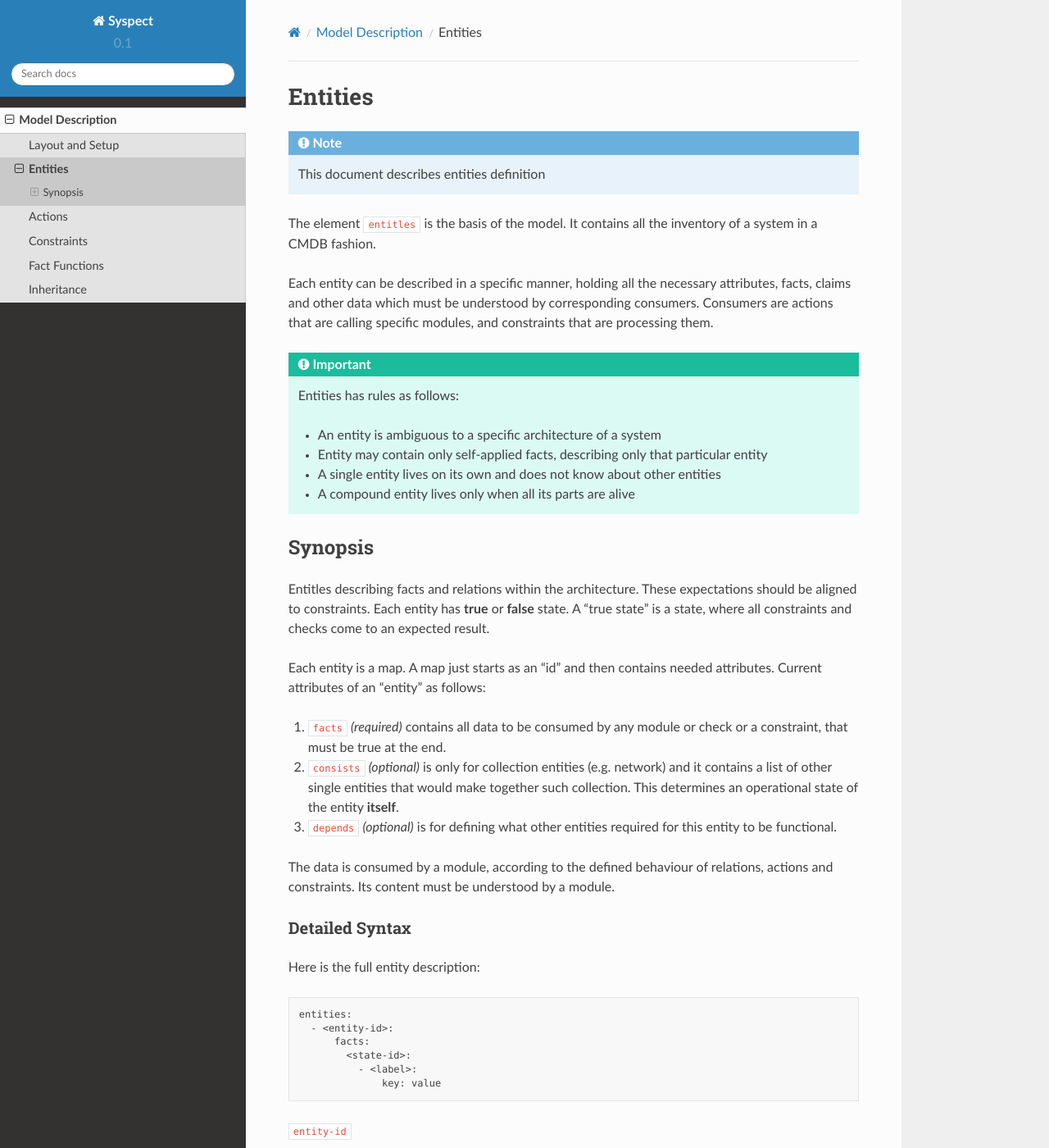
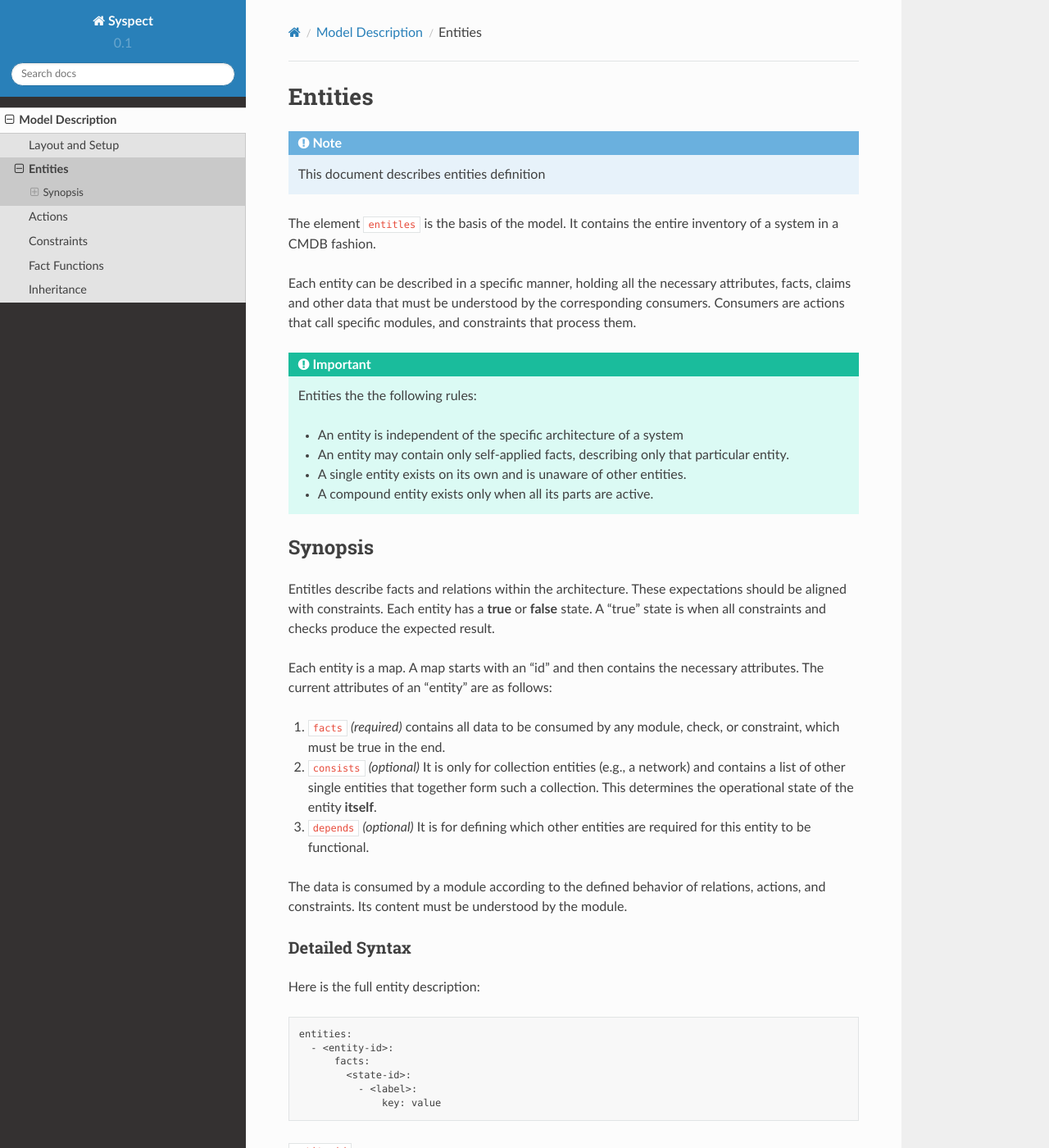
Before and after one commit to tinythings/sysinspect, a Sphinx documentation site: the page built from docs/modeldescr/entities.rst, in a window 1280 px wide and 1400 px high. Shown: the whole window at 82% size. Built offline with Sphinx 7.4.7 and the Read the Docs theme 2.0.0, drawn with Linux system fonts in a browser that asks for light colours; some of the changed text lies outside the part shown.

Commit message:
Fix typos and rephrase docs

```diff
--- a/docs/modeldescr/entities.rst
+++ b/docs/modeldescr/entities.rst
@@ -4,41 +4,40 @@ Entities
 .. note::
    This document describes entities definition
 
-The element ``entitles`` is the basis of the model. It contains all
-the inventory of a system in a CMDB fashion.
+The element ``entitles`` is the basis of the model. It contains the entire inventory
+of a system in a CMDB fashion.
 
 Each entity can be described in a specific manner, holding all the
-necessary attributes, facts, claims and other data which must be
-understood by corresponding consumers. Consumers are actions that
-are calling specific modules, and constraints that are processing them.
+necessary attributes, facts, claims and other data that must be
+understood by the corresponding consumers. Consumers are actions that
+call specific modules, and constraints that process them.
 
 .. important::
 
-   Entities has rules as follows:
+   Entities the the following rules:
 
-   - An entity is ambiguous to a specific architecture of a system
-   - Entity may contain only self-applied facts, describing only that particular entity
-   - A single entity lives on its own and does not know about other entities
-   - A compound entity lives only when all its parts are alive
+   - An entity is independent of the specific architecture of a system
+   - An entity may contain only self-applied facts, describing only that particular entity.
+   - A single entity exists on its own and is unaware of other entities.
+   - A compound entity exists only when all its parts are active.
 
 Synopsis
 --------
 
-Entitles describing facts and relations within the architecture.
-These expectations should be aligned to constraints. Each entity
-has **true** or **false** state. A "true state" is a state, where
-all constraints and checks come to an expected result.
+Entitles describe facts and relations within the architecture. These expectations should
+be aligned with constraints. Each entity has a **true** or **false** state. A "true" state is when
+all constraints and checks produce the expected result.
 
-Each entity is a map. A map just starts as an "id" and then contains
-needed attributes. Current attributes of an "entity" as follows:
 
-1. ``facts`` *(required)* contains all data to be consumed by any module or check or a constraint, that must be true at the end.
-2. ``consists`` *(optional)* is only for collection entities (e.g. network) and it contains a list of other single entities that would make together such collection. This determines an operational state of the entity **itself**.
-3. ``depends`` *(optional)* is for defining what other entities required for this entity to be functional.
+Each entity is a map. A map starts with an "id" and then contains the necessary attributes.
+The current attributes of an "entity" are as follows:
 
-The data is consumed by a module, according to the defined behaviour
-of relations, actions and constraints. Its content must be understood
-by a module.
+1. ``facts`` *(required)* contains all data to be consumed by any module, check, or constraint, which must be true in the end.
+2. ``consists`` *(optional)* It is only for collection entities (e.g., a network) and contains a list of other single entities that together form such a collection. This determines the operational state of the entity **itself**.
+3. ``depends`` *(optional)* It is for defining which other entities are required for this entity to be functional.
+
+The data is consumed by a module according to the defined behavior of relations, actions, and constraints.
+Its content must be understood by the module.
 
 Detailed Syntax
 ^^^^^^^^^^^^^^^
@@ -112,20 +111,19 @@ For example:
               mem:
                 free: 10Mb
 
-Aall of these entities are describing something: a process, an ECU with its APIs,
-an application, a service, a collection of those entities and even just a physical wire.
-With this in mind, a network is an entity, but it is compound one, where one can "zoom in"
-and get to the smaller parts of it, those can be also compound entities, representing some
-part of a network etc.
+All of these entities describe something: a process, an ECU with its APIs, an application, a service,
+a collection of those entities, or even just a physical wire. With this in mind, a network is an entity,
+but it is a compound one, where one can "zoom in" to see its smaller parts, which can also be compound
+entities representing some part of the network, and so on.
 
 Facts
 ^^^^^
 
 Each entity **must** contain some facts about it.
 
-A section in key/value format contains a series of facts under the name ``facts``. Each *fact*
-consists of *claims*. A fact can have one or more claims. Fact has also states. States are essentially
-facts segregation by which constraints and actions selecting different parameters for the processing module.
+A section in key/value format contains a series of facts under the name ``facts``. Each *fact* consists of *claims*,
+and a fact can have one or more claims. Facts also have states. States are essentially the segregation of
+facts, by which constraints and actions select different parameters for the processing module.
 
 Syntax:
 
@@ -136,10 +134,10 @@ Syntax:
        - <state>:
            key: value
 
-Each fact has a *label* which then allows to tag it, so any other process can refer to this
-particular fact directly or indirectly. Main usage of labels are in declarative constraints.
+Each fact has a label, which allows it to be tagged so that any other process can refer to this
+particular fact directly or indirectly. The main use of labels is in declarative constraints.
 
-Here is an example of a fact, which claims that there is a TCP network with opened SSH port,
+Here is an example of a fact that claims there is a TCP network with an open SSH port,
 listening to the world:
 
 .. code-block:: yaml
```
Also changed, not shown: other parts of docs/modeldescr/entities.rst (+2 -2 lines), docs/modeldescr/functions.rst (+7 -7 lines).
